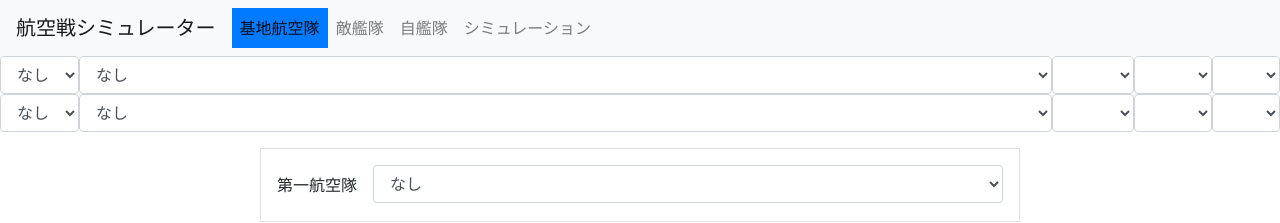
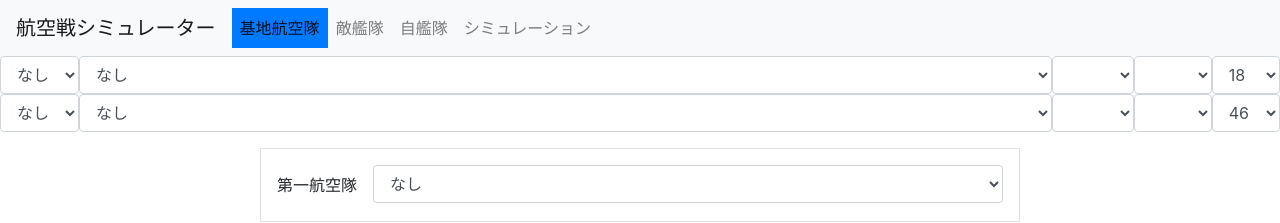
Before and after one commit to YSRKEN/AerialCombatSimulator, an Angular app in the folder ACS-Frontend/: page / in a window 1280 px wide. Shown: the top 223 px of the page. Built offline with nearby package versions, Linux system fonts and the light colour scheme.

Commit message:
搭載数も選択できるようにした

```diff
--- a/ACS-Frontend/src/app/control/weapon-selector/weapon-selector.component.html
+++ b/ACS-Frontend/src/app/control/weapon-selector/weapon-selector.component.html
@@ -11,8 +11,7 @@
   <select class="form-control w-square" name="weaponMas" [(ngModel)]="WeaponMasValue">
     <option *ngFor="let weaponMas of WeaponMasList" [value]="weaponMas.value">{{weaponMas.name}}</option>
   </select>
-  <select class="form-control w-square" name="slotCount" [ngModel]="SlotCount"
-    (ngModelChange)="changeSlotCount($event)">
+  <select class="form-control w-square" name="slotCount" [(ngModel)]="SlotCountValue">
     <option *ngFor="let slot of SlotCountList" [value]="slot.value">{{slot.name}}</option>
   </select>
 </div>
--- a/ACS-Frontend/src/app/control/weapon-selector/weapon-selector.component.ts
+++ b/ACS-Frontend/src/app/control/weapon-selector/weapon-selector.component.ts
@@ -52,7 +52,7 @@ export class WeaponSelectorComponent implements OnInit {
    * 装備種に対応した装備リストを返す
    * @param weaponTypeValue 装備種
    */
-  private getWeaponNameList(weaponTypeValue: string) {
+  private getWeaponNameList(weaponTypeValue: string): { "value": string, "name": string }[] {
     switch (this.weaponTypeDict[parseInt(weaponTypeValue)]) {
       case "主砲":
         return [
@@ -102,6 +102,19 @@ export class WeaponSelectorComponent implements OnInit {
   }
 
   /**
+   * 指定した搭載数を最大値とする搭載数リストを返す
+   * @param slotSize 最大搭載数
+   */
+  private getSlotCountList(slotSize: string): { "value": string, "name": string }[] {
+    const slotSizeInt = parseInt(slotSize);
+    const result = [];
+    for(let i = 0; i <= slotSizeInt; ++i){
+      result.push({ 'value': '' + i, 'name': '' + i });
+    }
+    return result;
+  }
+
+  /**
    * 装備種カテゴリ
    * 'LBAS' => 基地航空隊の装備だけ表示する
    * 'Normal' => 全ての装備を表示する
@@ -113,6 +126,11 @@ export class WeaponSelectorComponent implements OnInit {
    * 保存時のキーに付ける接頭辞
    */
   @Input() prefix: string;
+
+  /**
+   * そのスロットにおける最大搭載数
+   */
+  @Input() slotSize: string;
 
   /**
    * 装備種リスト
@@ -156,6 +174,11 @@ export class WeaponSelectorComponent implements OnInit {
     {"value":"8", "name":">>>"},
   ];
 
+  /**
+   * 搭載数リスト
+   */
+  SlotCountList: { "value": string, "name": string }[];
+
   constructor(private saveData: SaveDataService) { }
 
   ngOnInit() {
@@ -163,12 +186,19 @@ export class WeaponSelectorComponent implements OnInit {
     if (this.prefix === undefined || undefined === '') {
       throw new Error("<app-weapon-selector>のprefix属性は省略できません。");
     }
+    if (this.slotSize === undefined || undefined === '') {
+      this.slotSize = '0';
+    }
+    this.SlotCountValue = '' + this.slotSize;
 
     // 装備種リストを初期化
     this.WeaponTypeList = this.getWeaponTypeList(this.category);
 
     // 装備リストを初期化
     this.WeaponNameList = this.getWeaponNameList(this.WeaponTypeValue);
+
+    // 搭載数リストを初期化
+    this.SlotCountList = this.getSlotCountList(this.slotSize);
   }
 
   /**
@@ -211,4 +241,14 @@ export class WeaponSelectorComponent implements OnInit {
   set WeaponMasValue(value: string) {
     this.saveData.saveString(this.prefix + '.weapon_mas', value);
   }
+
+  /**
+   * 搭載数
+   */
+  get SlotCountValue(): string {
+    return this.saveData.loadString(this.prefix + '.slot_count', '0');
+  }
+  set SlotCountValue(value: string) {
+    this.saveData.saveString(this.prefix + '.slot_count', value);
+  }
 }
--- a/ACS-Frontend/src/app/main/main.component.html
+++ b/ACS-Frontend/src/app/main/main.component.html
@@ -20,8 +20,8 @@
     </ul>
   </div>
 </nav>
-<app-weapon-selector category="LBAS" prefix="test1"></app-weapon-selector>
-<app-weapon-selector category="Normal" prefix="test2"></app-weapon-selector>
+<app-weapon-selector category="LBAS" prefix="test1" slotSize="18"></app-weapon-selector>
+<app-weapon-selector category="Normal" prefix="test2" slotSize="46"></app-weapon-selector>
 <app-lbasdata [ngClass]="{'d-none': Mode !== 0}"></app-lbasdata>
 <app-enemy-data [ngClass]="{'d-none': Mode !== 1}"></app-enemy-data>
 <app-own-data [ngClass]="{'d-none': Mode !== 2}"></app-own-data>
```
